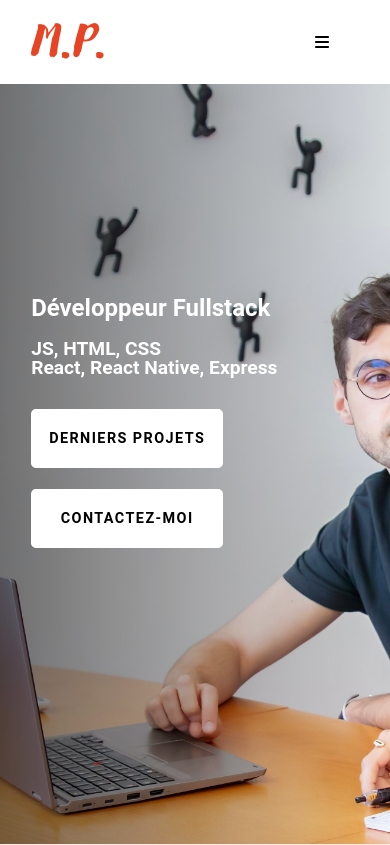
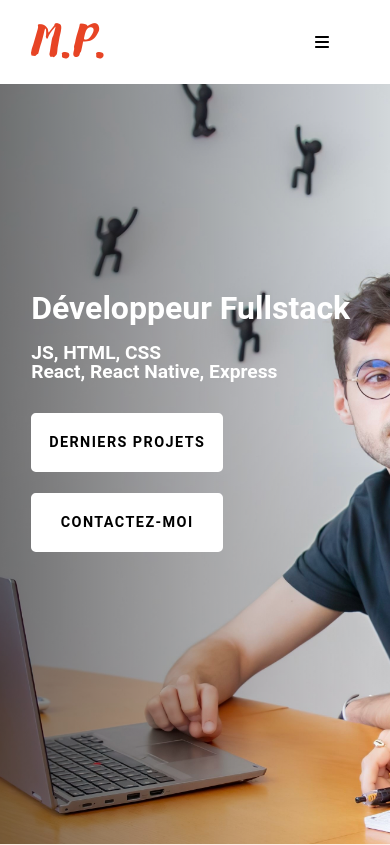
Before and after one commit to ManuPuyuelo/portfolio-front, a Next.js app: page / in a window 390 px wide. Shown: the top 845 px of the page. Built offline with nearby package versions, Linux system fonts and the light colour scheme; no server answers.

Commit message:
ourson section

```diff
--- a/styles/Home.module.css
+++ b/styles/Home.module.css
@@ -38,7 +38,7 @@
 .title {
   margin: 0;
   padding: 0;
-  font-size: 2em;
+  font-size: 3em;
   line-height: 1em;
   color: white;
 }
@@ -104,7 +104,7 @@
   }
 
   .title {
-    font-size: 1.5em;
+    font-size: 2em;
   }
 
   .titleText {
@@ -129,7 +129,8 @@
 }
 
 .container2 {
-  padding: 8vw;
+  padding-left: 8vw;
+  padding-right: 8vw;
   display: flex;
   flex-direction: row;
   align-items: center;
```
